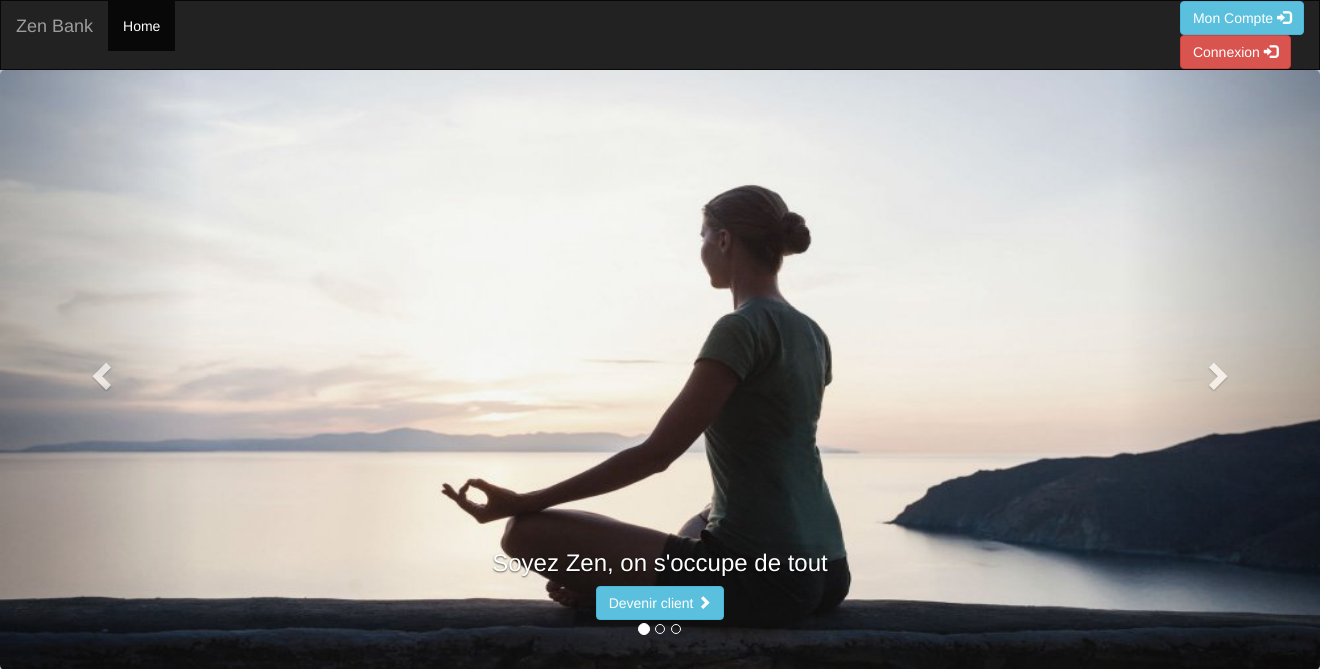
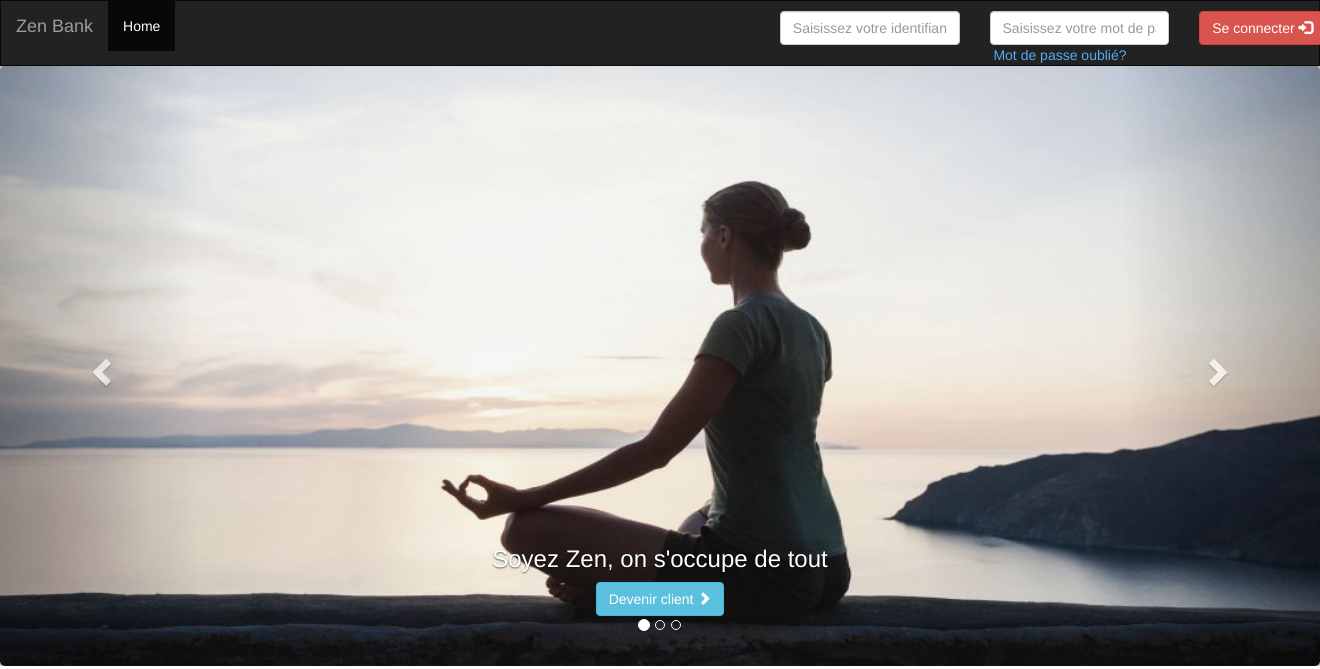
Before and after one commit to alexdudu77/ProjetWebZenBank, a PHP site: page / in a window 1320 px wide. Shown: the top 669 px of the page. Run offline with PHP 8.4, Linux system fonts and the light colour scheme; some libraries are stand-ins or nearby versions.

Commit message:
Login
Suppression de la page de login au profit d'une connexion directe  via la page index.php
Ajout de style pour la mise en forme

```diff
--- a/index.php
+++ b/index.php
@@ -1,3 +1,25 @@
+<?php
+  if (session_status() != PHP_SESSION_ACTIVE) {
+    session_start();
+  }
+
+   if($_SERVER["REQUEST_METHOD"] == "POST") {
+      // username and password sent from form
+      require "traitement.php";
+
+      $myusername = $_POST['idClient'];
+      $mypassword = $_POST['passClient'];
+
+      if (connexionMonCompte($myusername, $mypassword)) {
+         $_SESSION['login_user'] = $myusername;
+         $p = "location: interfaceClientSyntheseCompte.php?id=".$_SESSION['id']."";
+         header($p);
+      } else {
+         $error = "Login ou mot de passe invalide";
+         echo '<script type="text/javascript">window.alert("'.$error.'");</script>';
+      }
+   }
+?>
 
 <html lang="fr">
 <head>
@@ -23,42 +45,20 @@
       <ul class="nav navbar-nav">
         <li class="active"><a href="#">Home</a></li>
       </ul>
-      <ul class="nav navbar-nav navbar-right">
-        <div>
-        <a href="login.php" class="btn btn-info">Mon Compte <span class="glyphicon glyphicon-log-in"></span></a>
-      </div>
-        <button type="button" class="btn btn-danger" data-toggle="modal" data-target="#connexionModal">
-          Connexion <span class="glyphicon glyphicon-log-in"></span>
-        </button>
-
-        <!-- Fenêtre de connexion -->
-        <div class="modal fade" id="connexionModal" tabindex="-1" role="dialog" aria-labelledby="connexionModalLabel" aria-hidden="true">
-          <div class="modal-dialog" role="document">
-            <div class="modal-content">
-              <div class="modal-header">
-                <h5 class="modal-title" id="connexionModalLabel">Connexion à votre compte client</h5>
-              </div>
-              <form method="post" action="connexion.php">
-              <div class="modal-body">
-                <div class="form-group">
-                  <label for="idClient">Identifiant client:</label>
-                  <input type="text" class="form-control" id="idClient" placeholder="Saisissez votre identifiant">
-                </div>
-                <div class="form-group">
-                  <label for="pwd">Password:</label>
-                  <input type="password" class="form-control" id="passClient" placeholder="Saisissez votre mot de passe"><span class="glyphicon glyphicon-keys"></span>
-                  <a href="interfaceOubliMDP.html">Mot de passe oubli&eacute;?</a>
-                </div>
-              </div>
-              <div class="modal-footer">
-                <button type="button" class="btn btn-secondary" data-dismiss="modal">Fermer</button>
-                <button type="submit" class="btn btn-danger" id="btnConnexion"><label>Se connecter</label></button>
-              </div>
-            </form>
+      <form method="post" action="">
+        <div class="marginTop">
+          <div class="col-lg-1 col-sm-12 col-xs-12 pull-right">
+            <button type="submit" class="btn btn-danger">Se connecter <span class="glyphicon glyphicon-log-in"></span></button>
+          </div>
+          <div class="col-lg-2 col-sm-12 col-xs-12 pull-right">
+              <input type="password" class="form-control" name="passClient" placeholder="Saisissez votre mot de passe" required><span class="glyphicon glyphicon-keys"></span>
+              <a href="interfaceOubliMDP.php" class="light-blue">Mot de passe oubli&eacute;?</a>
+          </div>
+          <div class="col-lg-2 col-sm-12 col-xs-12 pull-right">
+              <input type="email" class="form-control" name="idClient" placeholder="Saisissez votre identifiant" required>
           </div>
         </div>
-      </div>
-      </ul>
+      </form>
     </div>
   </div>
 </nav>
--- a/styleIndex.css
+++ b/styleIndex.css
@@ -17,7 +17,6 @@
   img{
     border-radius: 5px;
   }
-
   @media (max-width: 600px) {
     .carousel-caption {
       display: none;
@@ -26,3 +25,14 @@
       padding-top: 20px;
     }
   }
+  /*Form login*/
+  .marginTop {
+    margin: 10px 0 0 0;
+  }
+  .light-blue {
+    color: #56abf5;
+  }
+  .light-blue:hover {
+    color: rgba(255,255,255,0.7);
+    text-decoration: none;
+  }
```
Also changed, not shown: connexion.php (deleted, +0 -28 lines), login.php (deleted, +0 -75 lines).
